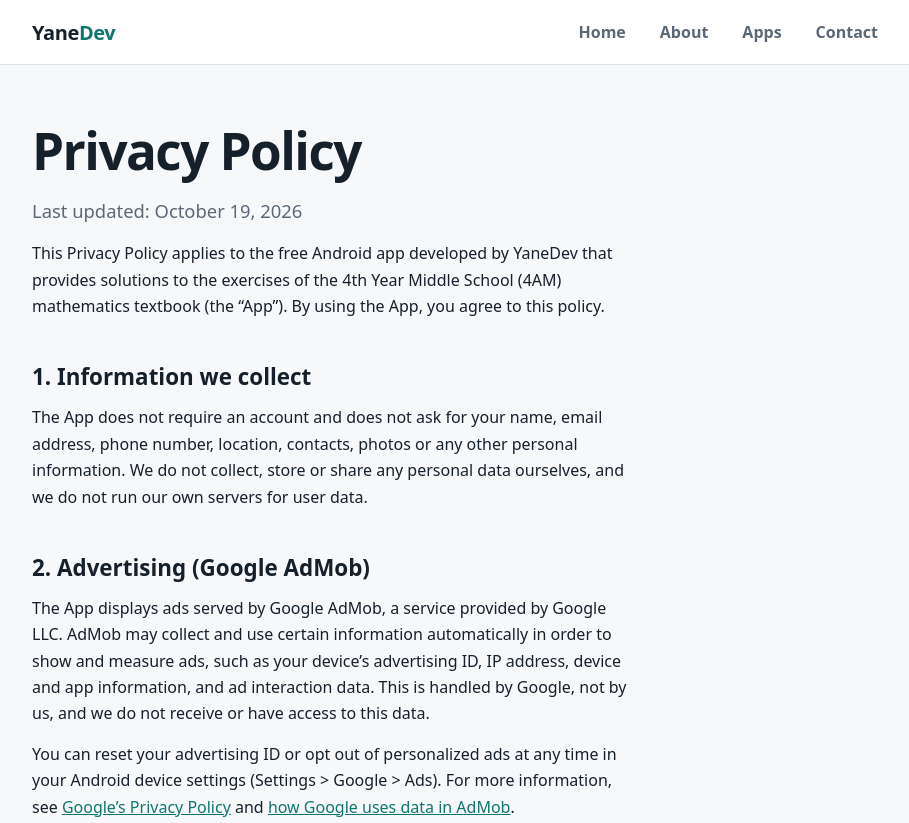
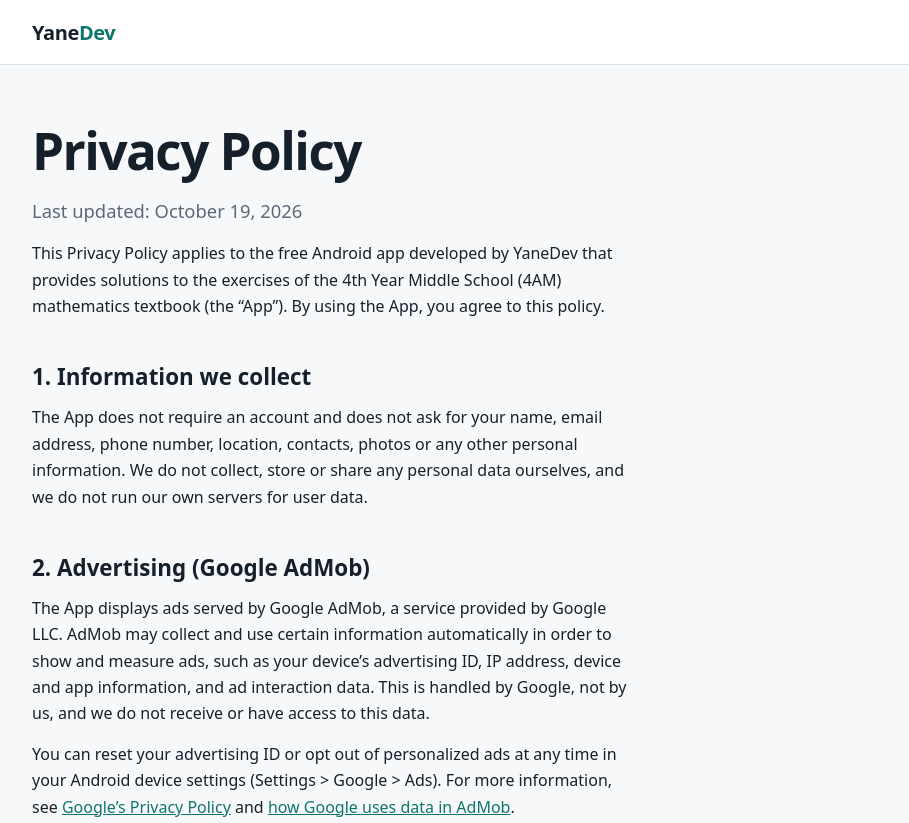
Before and after one commit to yanedev13/site, a plain HTML site: page policy/bem-solutions-math.html in a window 1280 px wide. Shown: the top 823 px of the page, without its empty margins (178-1087 px from the left). Drawn offline with Linux system fonts and the light colour scheme.

Commit message:
Update navigation links in privacy policy page

```diff
--- a/policy/bem-solutions-math.html
+++ b/policy/bem-solutions-math.html
@@ -12,10 +12,6 @@
 <a class="logo" href="/">Yane<span>Dev</span></a>
 <input type="checkbox" id="menu"><label class="burger" for="menu" tabindex="0">Menu</label>
 <nav aria-label="Main"><ul>
-<li><a href="/">Home</a></li>
-<li><a href="about.html" >About</a></li>
-<li><a href="apps.html" >Apps</a></li>
-<li><a href="contact.html" >Contact</a></li>
 </ul></nav>
 </div></header>
 <main><div class="wrap">
```
